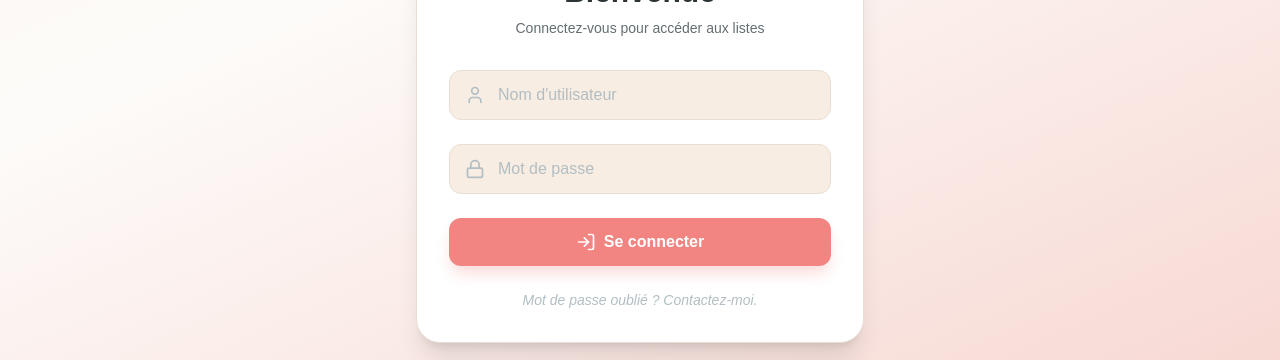
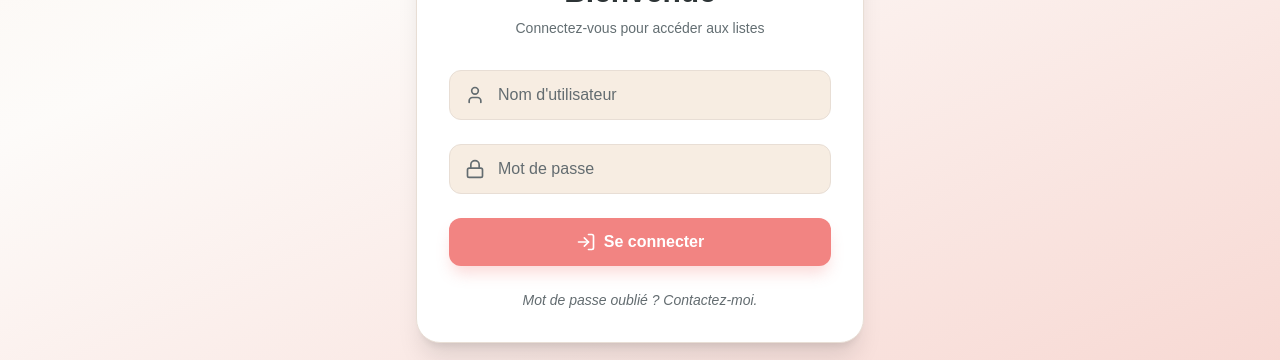
Before and after one commit to taximania78/kdo-list, a Next.js app in the folder kdoapp/: page / in a window 1280 px wide. Shown: the part 249-609 px from the top of the page. Built offline with nearby package versions, Linux system fonts and the light colour scheme; no server answers; a web font is replaced by a local one.

Commit message:
modif css

```diff
--- a/kdoapp/src/app/globals.css
+++ b/kdoapp/src/app/globals.css
@@ -32,7 +32,7 @@
     /* Texte - tons gris chaleureux */
     --text-primary: #2D3436;
     --text-secondary: #636E72;
-    --text-muted: #B2BEC3;
+    --text-muted: #636c70;
 
     /* Bordures - tons beige */
     --border: #E8DED5;
```
